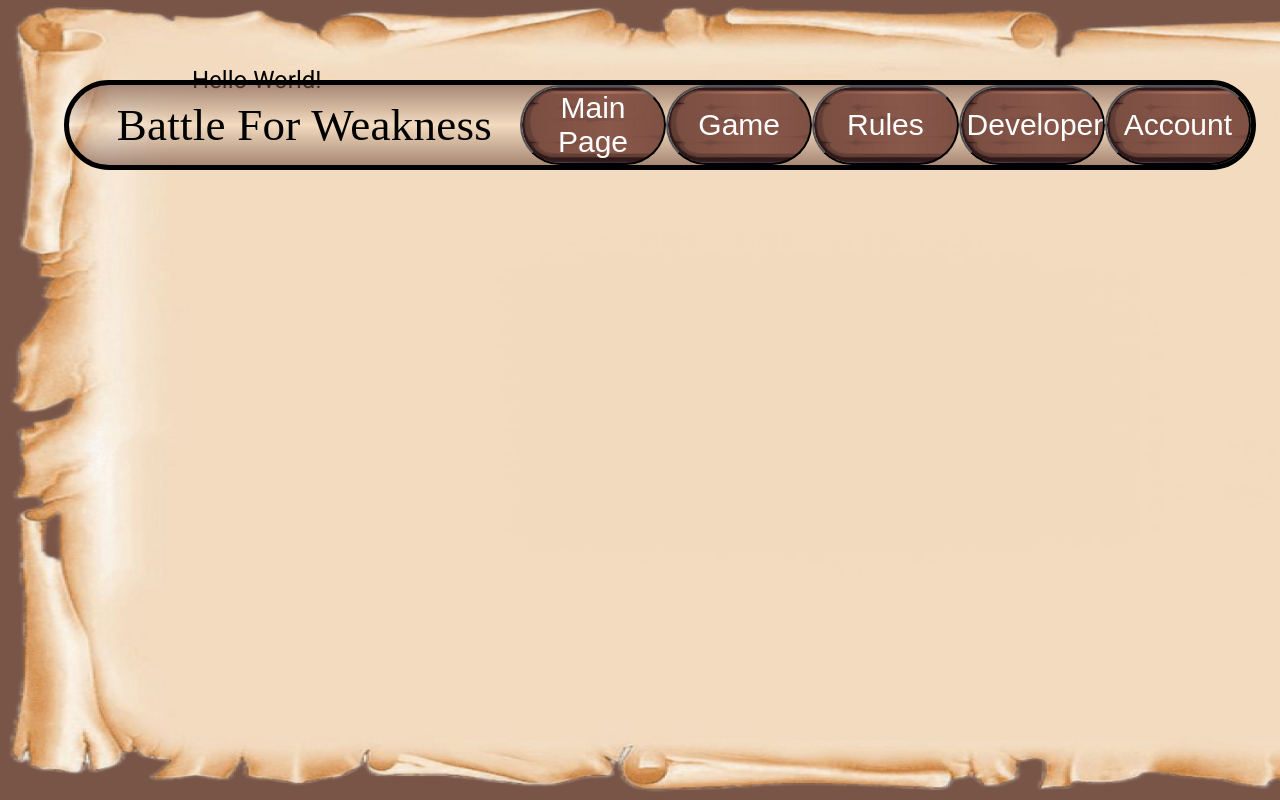
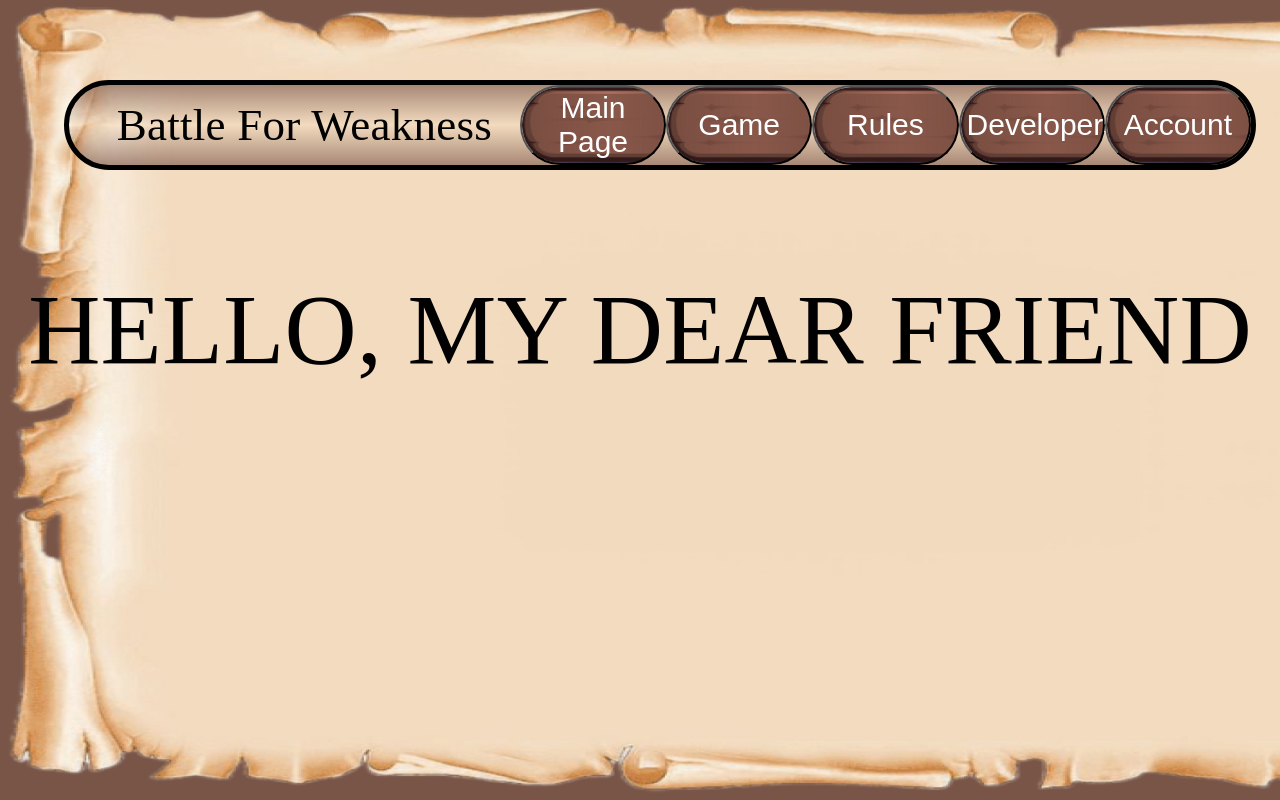
Before and after one commit to quadratishkin/angular, an Angular app in the folder first-angular/: page / in a window 1280 px wide. Built offline with nearby package versions, Linux system fonts and the light colour scheme.

Commit message:
rework first page

```diff
--- a/first-angular/src/app/content/content.component.html
+++ b/first-angular/src/app/content/content.component.html
@@ -7,7 +7,7 @@
     <app-game-page></app-game-page>
   </div>
 
-  <div *ngSwitchCase="Pages.THIRD_PAGE">
+  <div *ngSwitchCase="Pages.RULES_PAGE">
     <app-rules-page></app-rules-page>
   </div>
 
--- a/first-angular/src/app/content/first-page/first-page.component.html
+++ b/first-angular/src/app/content/first-page/first-page.component.html
@@ -1,3 +1 @@
-<div class="container">
-  <h1 [class.red]="text !== 'Hello world'">{{ text }}</h1>
-</div>
+<div class="container">HELLO, MY DEAR FRIEND</div>
--- a/first-angular/src/app/content/first-page/first-page.component.scss
+++ b/first-angular/src/app/content/first-page/first-page.component.scss
@@ -1,6 +1,10 @@
 .container {
-  padding-top: 64px;
-  width: 70%;
-  margin-right: auto;
-  margin-left: auto;
+  position: absolute;
+  color: #000;
+  text-align: center;
+  font-family: Tana Uncial SP;
+  font-size: 100px;
+  right: 0;
+  left: 0;
+  top: 40%;
 }
--- a/first-angular/src/app/content/first-page/first-page.component.ts
+++ b/first-angular/src/app/content/first-page/first-page.component.ts
@@ -5,6 +5,4 @@ import { Component } from '@angular/core';
   templateUrl: './first-page.component.html',
   styleUrls: ['./first-page.component.scss'],
 })
-export class FirstPageComponent {
-  text = 'Hello World!';
-}
+export class FirstPageComponent {}
```
